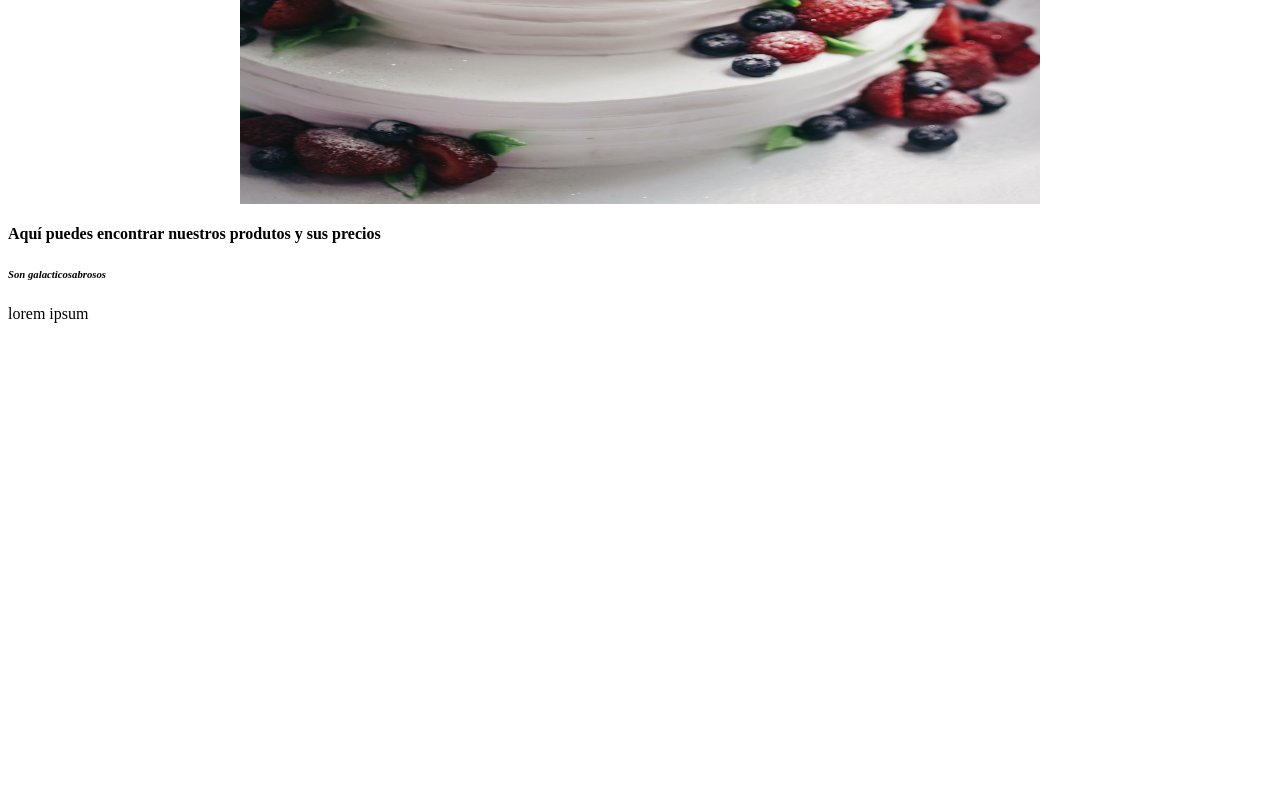
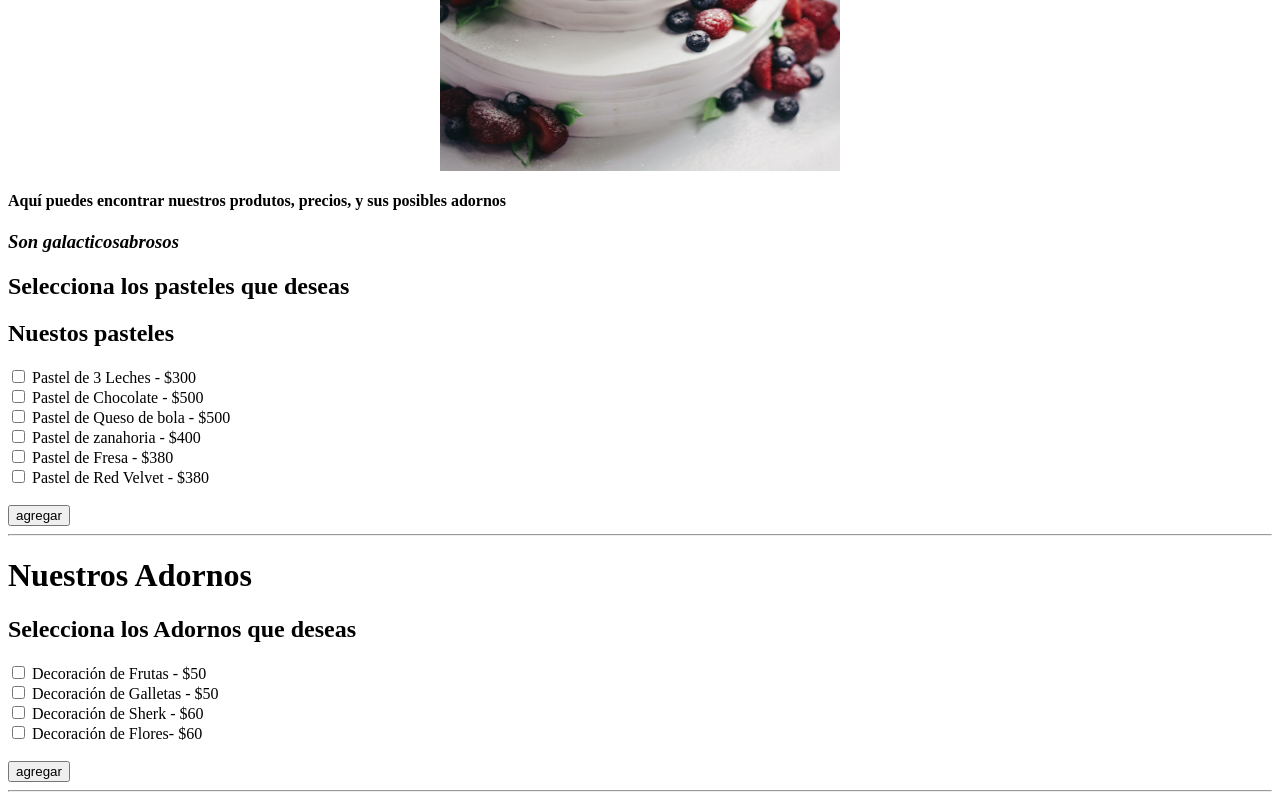
Before and after one commit to oawb/pasteleria_estelar, a plain HTML site: page index.html in a window 1280 px wide. Shown: the part 468-1268 px from the top of the page. Before the commit the page ends 807 px from the top, so only its background shows below. Drawn offline with Linux system fonts and the light colour scheme.

```diff
--- a/index.html
+++ b/index.html
@@ -12,9 +12,39 @@
 <body>
 <h1>Pasteleria Estelar</h1>
     <h3>Los mejores pasteles de la galaxia</h3><br>
-    <img src="/assets/imgs/imagen-principal.jpg"  style="display:block;margin:auto" width="800" height="533">
-      <h4><b>Aquí puedes encontrar nuestros produtos y sus precios</b></h4>
-      <h6><i>Son galacticosabrosos</i></h6>
-      <p>lorem ipsum</p>
+    <img src="./assets/imgs/imagen-principal.jpg"  style="display:block;margin:auto" width="400" height="500">
+      <h4><b>Aquí puedes encontrar nuestros produtos, precios, y sus posibles adornos</b></h4>
+      <h3><i>Son galacticosabrosos</i></h3>
+      <h2>Selecciona los pasteles que deseas</h2>
+      <h2>Nuestos pasteles</h2>
+      <form>
+        <input type="checkbox" id="vehicle1" name="vehicle1" value="3leches">
+        <label for="vehicle1"> Pastel de 3 Leches - $300</label><br>
+        <input type="checkbox" id="vehicle2" name="vehicle2" value="chocolate">
+        <label for="vehicle2"> Pastel de Chocolate - $500</label><br>
+        <input type="checkbox" id="vehicle3" name="vehicle3" value="quesodebola">
+        <label for="vehicle3"> Pastel de Queso de bola - $500</label><br>
+        <input type="checkbox" id="vehicle4" name="vehicle4" value="zanahoria">
+        <label for="vehicle4"> Pastel de zanahoria - $400</label><br>
+        <input type="checkbox" id="vehicle5" name="vehicle5" value="fresa">
+        <label for="vehicle4"> Pastel de Fresa - $380</label><br>
+        <input type="checkbox" id="vehicle6" name="vehicle6" value="redvelvet">
+        <label for="vehicle4"> Pastel de Red Velvet - $380</label><br><br>
+        <input type="submit" value="agregar">
+      <hr>
+      <h1>Nuestros Adornos</h1>
+      <h2>Selecciona los Adornos que deseas</h2>
+<form>
+  <input type="checkbox" id="vehicle1" name="vehicle1" value="frutas">
+  <label for="vehicle1"> Decoración de Frutas - $50</label><br>
+  <input type="checkbox" id="vehicle2" name="vehicle2" value="galletas">
+  <label for="vehicle2"> Decoración de Galletas - $50</label><br>
+  <input type="checkbox" id="vehicle3" name="vehicle3" value="sherk">
+  <label for="vehicle3"> Decoración de Sherk - $60</label><br>
+  <input type="checkbox" id="vehicle4" name="vehicle4" value="flores">
+  <label for="vehicle4"> Decoración de Flores- $60</label><br><br>
+  <input type="submit" value="agregar">
+</form>
+<hr>
 </body>
 </html>
```
Also changed, not shown: assets/imgs/pastel 3.jpg (added), assets/imgs/pastel-4.jpg (added), 1 other file.
